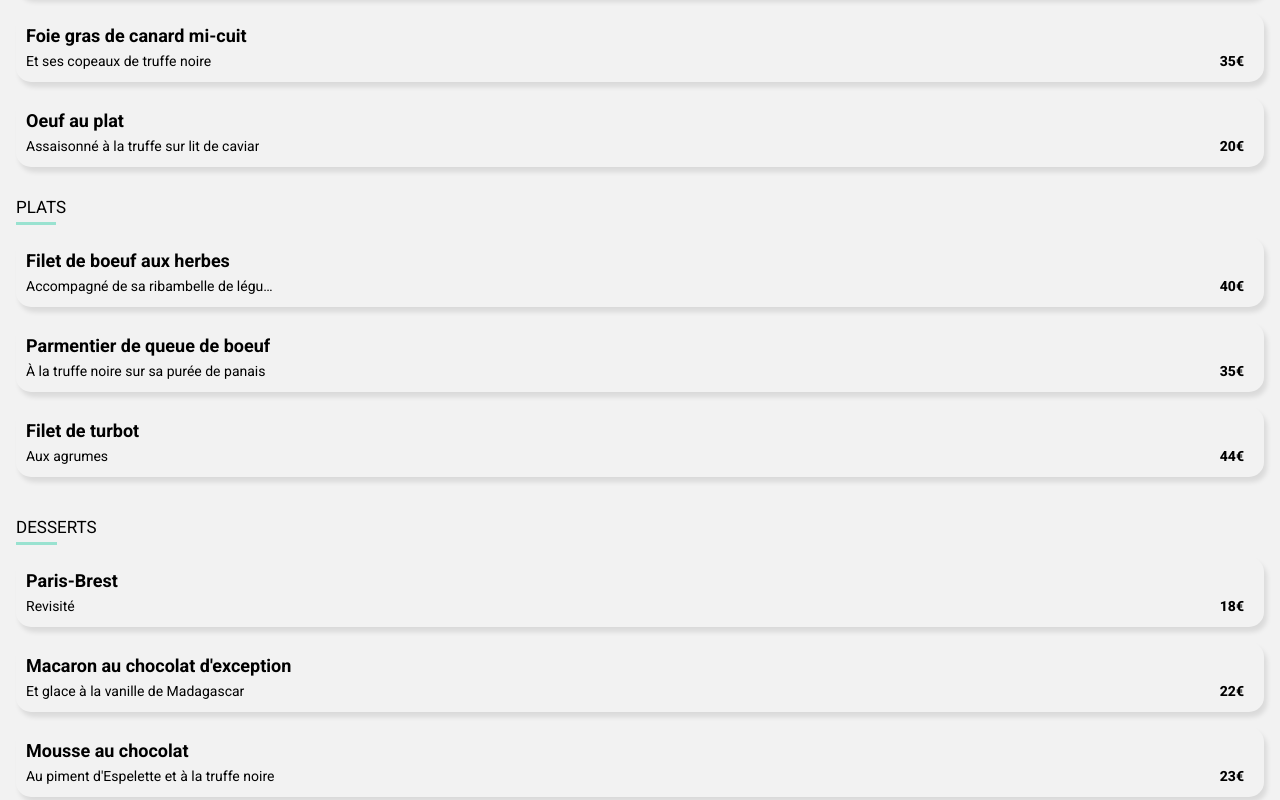
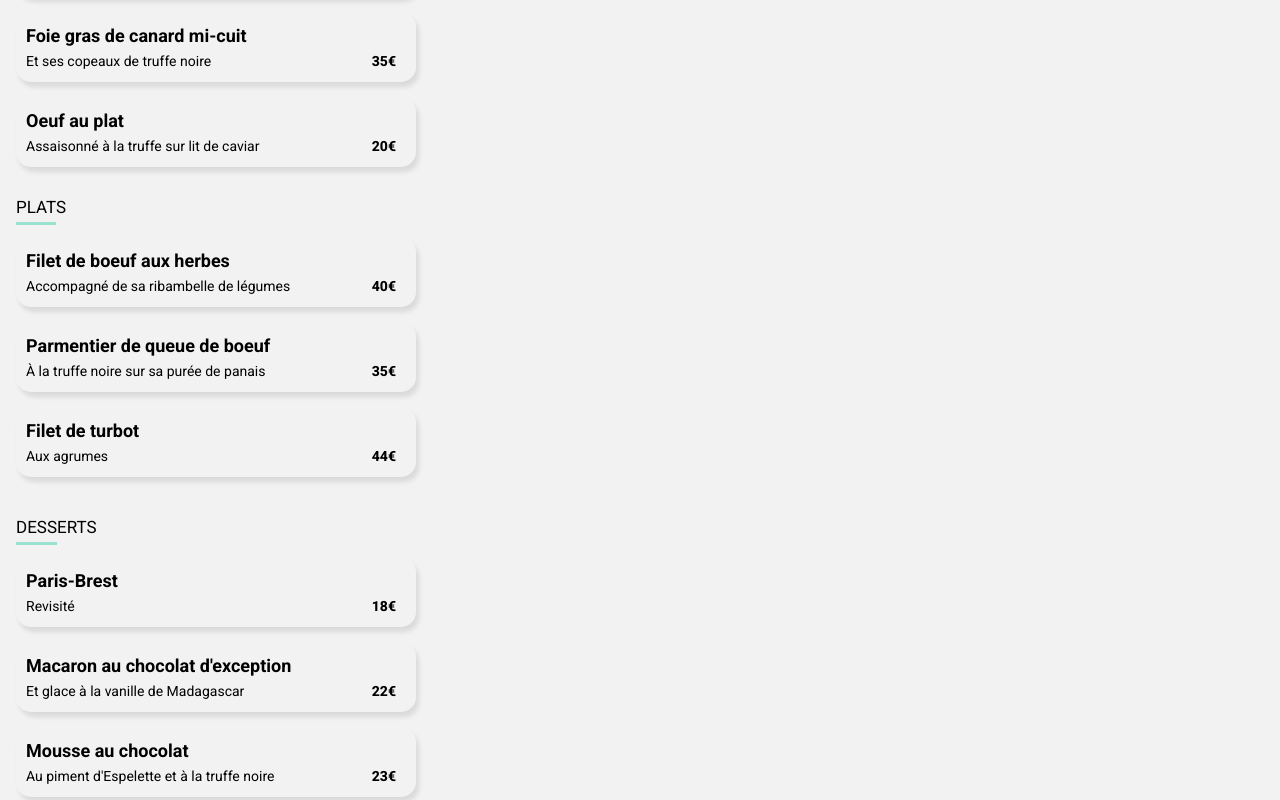
Before and after one commit to mikagame/MikaelBOICHOT_3_21052021, a plain HTML site: page la_palette_du_gout.html in a window 1280 px wide. Shown: the part 497-1297 px from the top of the page. Drawn offline with Linux system fonts and the light colour scheme; a web font is replaced by a local one.

Commit message:
modif ellipsis

```diff
--- a/la_palette_du_gout.html
+++ b/la_palette_du_gout.html
@@ -132,8 +132,8 @@
             </div>
             <div class="btn-menu">
                 <div class="btn-menu__txt">
-                    <div class="btn-menu__titre">
-                        <h3 id="long">Macaron au chocolat d'exception </h3>
+                    <div class="btn-menu__titre--long">
+                        <h3>Macaron au chocolat d'exception </h3>
                         <p>Et glace à la vanille de Madagascar</p>
                     </div>
                     <p class="prix">22€</p>
--- a/sass/components/_button.scss
+++ b/sass/components/_button.scss
@@ -117,11 +117,11 @@
         align-items: center;
         height: 70px;
         width: 100%;
+        max-width: 400px;
         margin-bottom: 15px;
         box-shadow: 3px 5px 5px rgba(0, 0, 0, 0.1);
         border-radius: 15px;
         overflow: hidden;
-
         &:hover {
             span, .prix {
             transform: translateX(-60px);
@@ -129,36 +129,47 @@
             i {
                 animation: rotation 0.5s ease-in-out ;
             }
-            .btn-menu__titre , #long {
-                width: 210px;
+            .btn-menu__titre , .btn-menu__titre--long {
+                width: 60%;
             }
-
         }
         &__titre {
             margin-left: 10px;
-
-           max-width: 254px;;
-
-
+          /*** max-width: 254px; ***/
+          width: 73%;
+          transition: 0.5s ease-in-out;
             h3 {
                 font-size: 18px;
                 overflow: hidden;
                 text-overflow: ellipsis;
                 white-space: nowrap;
             }
-            #long {
-                width: 270px;
-                overflow: hidden;
-                text-overflow: ellipsis;
-                white-space: nowrap;
-            }
-
             p {
                 font-size: 14px;
                 margin: 0;
                 overflow: hidden;
                 text-overflow: ellipsis;
                 white-space: nowrap;
+            }
+            &--long {
+                width: 78%;
+                margin-left: 10px;
+                transition: 0.5s ease-in-out;
+                h3 {
+                    font-size: 18px;
+                    overflow: hidden;
+                    text-overflow: ellipsis;
+                    white-space: nowrap;
+                }
+
+                p {
+
+                    font-size: 14px;
+                    margin: 0;
+                    overflow: hidden;
+                    text-overflow: ellipsis;
+                    white-space: nowrap;
+                }
             }
         }
         &__txt {
@@ -167,17 +178,13 @@
             align-items: end;
             justify-content: space-between;
             flex-shrink: 0;
-
-
         }
-
         .prix {
             transition: 0.4s ease-in-out;
            position: relative;
            right: 10px;
             font-weight: 800;
         }
-
         span {
             display: flex;
             align-items: center;
@@ -187,19 +194,16 @@
             border-bottom-right-radius: 15px;
             border-top-right-radius: 15px;
             background-color: $tertiary;
-
             transition: all .4s ease-in-out;
             i {
             background-color: $tertiary;
             color: white;
             font-size: 20px;
+            }
+        }
+}
 
 
-            }
-
-        }
-
-}
 
 
 
@@ -214,10 +218,22 @@
 
 
 
+
+
 @media only screen and (max-width : 374px) {
     .btn__fonctionnement button {
         width: 270px;
     }
+}
+
+@media only screen and (min-width : 435px) {
+
+.btn-menu:hover {
+    .btn-menu__titre , .btn-menu__titre--long {
+        width: 300px;
+    }
+}
+
 }
 
 
```
Also changed, not shown: css/style.css, 1 other file.
